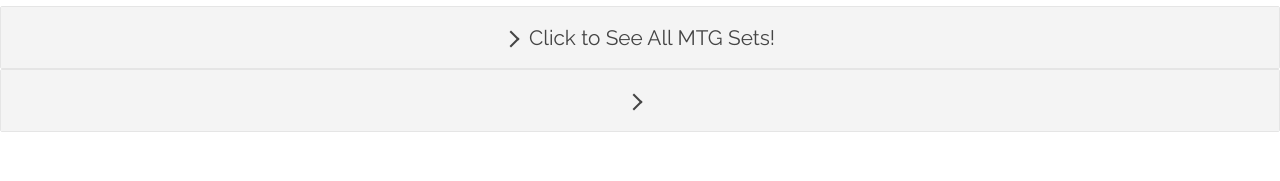
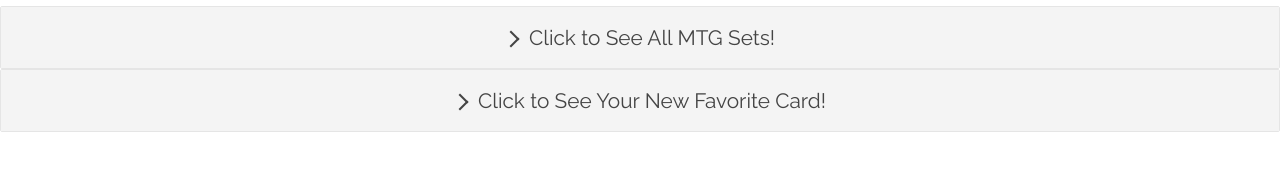
Before and after one commit to caseymacleod22/mtg-card-library, a React (Create React App) app: page /contact in a window 1280 px wide. Shown: the part 124-305 px from the top of the page. Built offline with nearby package versions, Linux system fonts and the light colour scheme; no server answers.

Commit message:
layout changes

```diff
--- a/src/components/RandomAccordion.js
+++ b/src/components/RandomAccordion.js
@@ -20,7 +20,7 @@ export default function Container() {
             <AccordionItem>
                 <AccordionItemHeading>
                     <AccordionItemButton>
-                        {/* Click to See Your New Favorite Card! */}
+                        Click to See Your New Favorite Card!
                     </AccordionItemButton>
                 </AccordionItemHeading>
                 <AccordionItemPanel>
```
